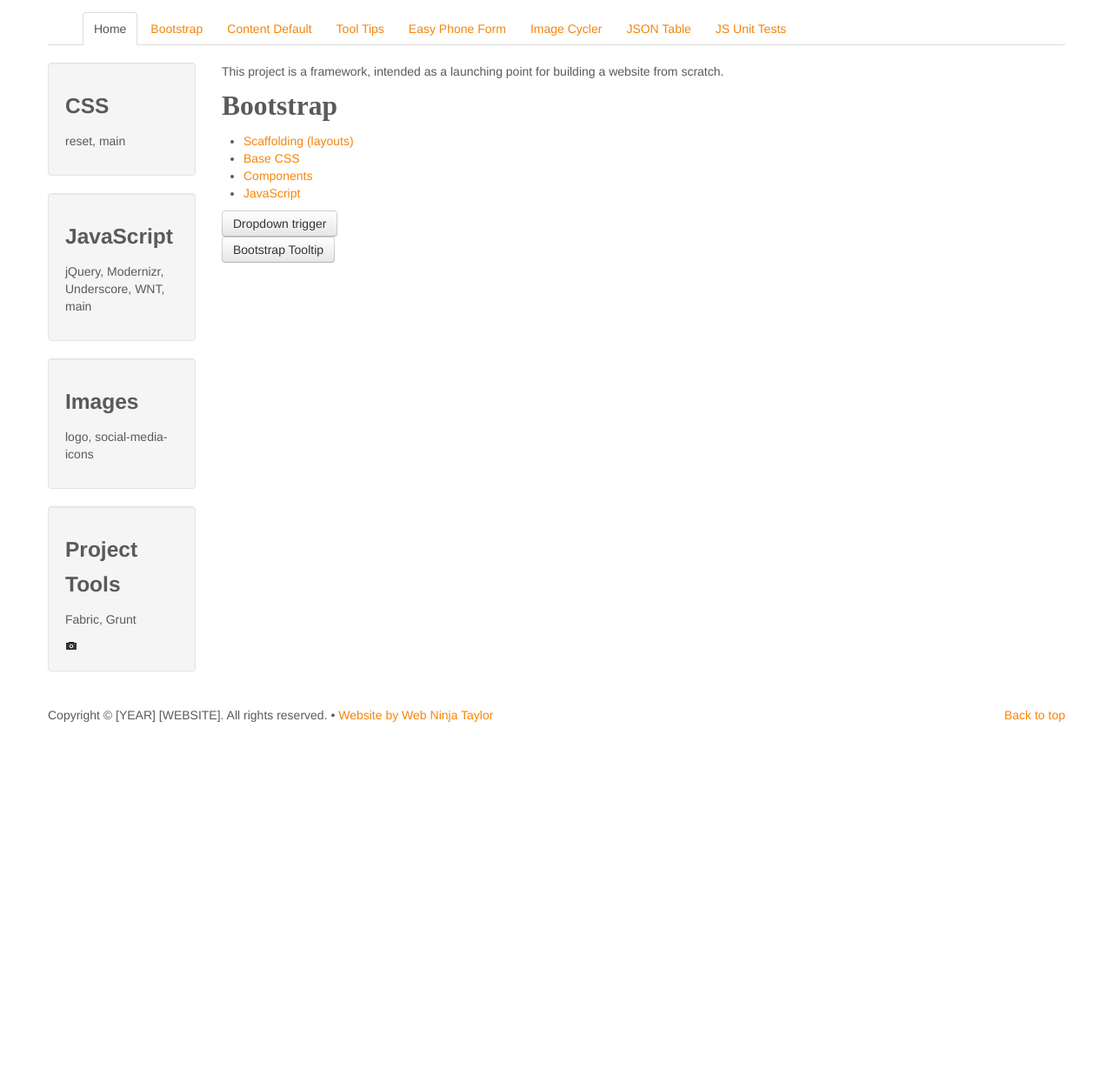
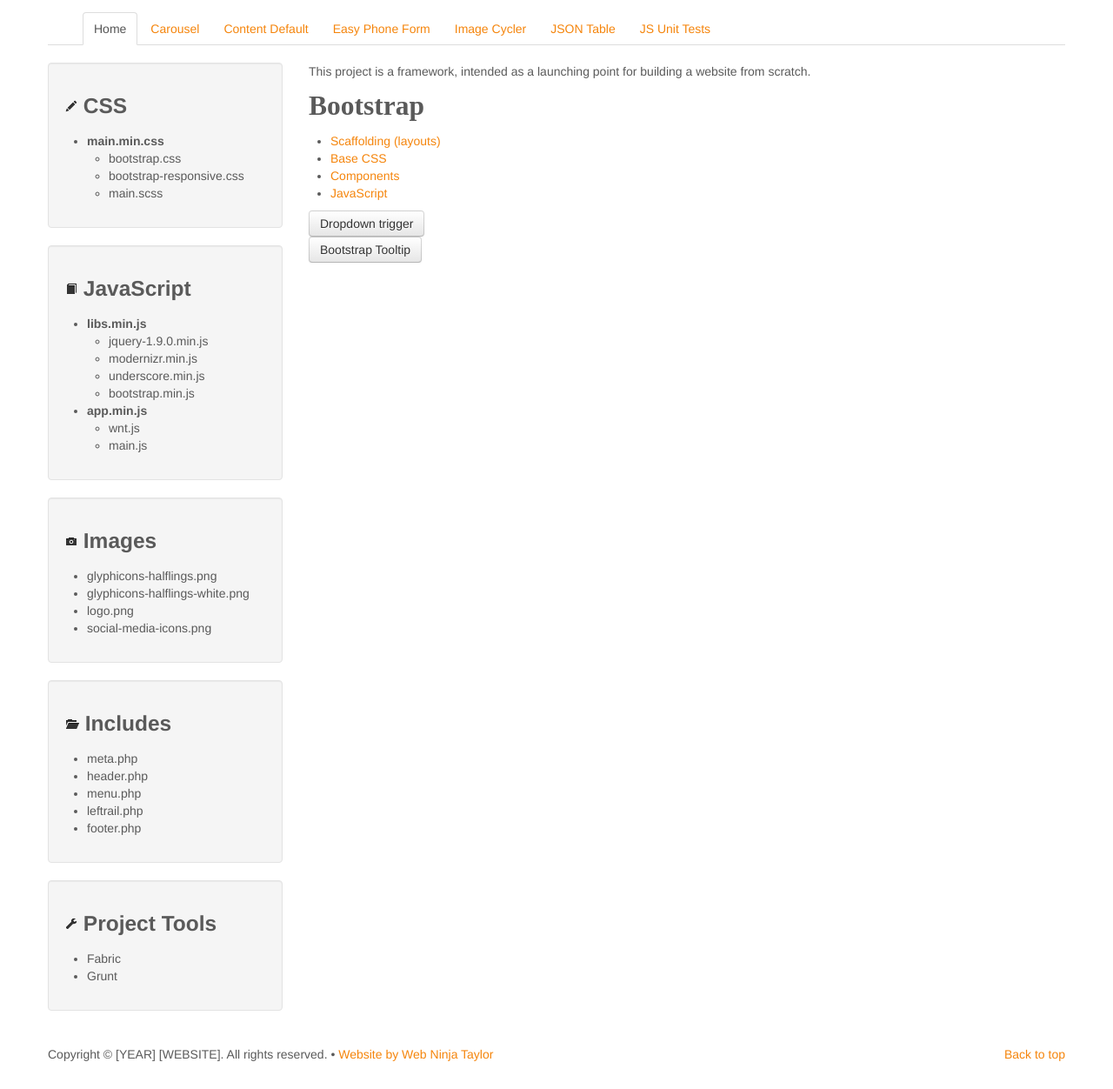
Before and after one commit to webninjataylor/wntframework, a PHP site: page /index.php in a window 1280 px wide. Shown: the part 95-1347 px from the top of the page at 87% size. Before the commit the page ends 925 px from the top, so only its background shows below. Run offline with PHP 8.4, Linux system fonts and the light colour scheme; some libraries are stand-ins or nearby versions; some web fonts are replaced.

Commit message:
Bootstrap cleanup and Google Search

```diff
--- a/css/main.scss
+++ b/css/main.scss
@@ -35,6 +35,13 @@ header {
 }
 #logo {
     float: left;
+}
+.search {
+    float: right;
+    width: 300px;
+}
+.gsc-input {
+    background-image: none !important;
 }
 /**********************/
 /******** MENU ********/
@@ -153,6 +160,10 @@ article {
     line-height: 1;
     letter-spacing: -1px;
 }
+.h3-icon {
+    position: relative;
+    top: 6px;
+}
 /************************/
 /******** FOOTER ********/
 /************************/
--- a/includes/header.php
+++ b/includes/header.php
@@ -1,3 +1,19 @@
 <header class="container">
     <a href="/wntframework/index.php" class="brand"><img src="/wntframework/images/logo.png" id="logo" alt="Logo"></a>
+    <div class="search">
+        <!-- MUST BE RE-GENERATED FOR THE SITE USING IT -->
+        <script>
+          (function() {
+            var cx = '016419253021854946807:dmdrjazxqwg';
+            var gcse = document.createElement('script');
+            gcse.type = 'text/javascript';
+            gcse.async = true;
+            gcse.src = (document.location.protocol == 'https:' ? 'https:' : 'http:') +
+                '//www.google.com/cse/cse.js?cx=' + cx;
+            var s = document.getElementsByTagName('script')[0];
+            s.parentNode.insertBefore(gcse, s);
+          })();
+        </script>
+        <gcse:search></gcse:search>
+    </div>
 </header>
--- a/includes/leftrail.php
+++ b/includes/leftrail.php
@@ -1,19 +1,59 @@
-<section class="left-rail span2">
+<section class="left-rail span3">
     <aside class="well">
-        <h3>CSS</h3>
-        <p>reset, main</p>
+        <h3><span class="icon-pencil h3-icon"></span> CSS</h3>
+        <ul>
+            <li><strong>main.min.css</strong>
+                <ul>
+                    <li>bootstrap.css</li>
+                    <li>bootstrap-responsive.css</li>
+                    <li>main.scss</li>
+                </ul>
+            </li>
+        </ul>
     </aside>
     <aside class="well">
-        <h3>JavaScript</h3>
-        <p>jQuery, Modernizr, Underscore, WNT, main</p>
+        <h3><span class="icon-book h3-icon"></span> JavaScript</h3>
+        <ul>
+            <li><strong>libs.min.js</strong>
+                <ul>
+                    <li>jquery-1.9.0.min.js</li>
+                    <li>modernizr.min.js</li>
+                    <li>underscore.min.js</li>
+                    <li>bootstrap.min.js</li>
+                </ul>
+            </li>
+            <li><strong>app.min.js</strong>
+                <ul>
+                    <li>wnt.js</li>
+                    <li>main.js</li>
+                </ul>
+            </li>
+        </ul>
     </aside>
     <aside class="well">
-        <h3>Images</h3>
-        <p>logo, social-media-icons</p>
+        <h3><span class="icon-camera h3-icon"></span> Images</h3>
+        <ul>
+            <li>glyphicons-halflings.png</li>
+            <li>glyphicons-halflings-white.png</li>
+            <li>logo.png</li>
+            <li>social-media-icons.png</li>
+        </ul>
     </aside>
     <aside class="well">
-        <h3>Project Tools</h3>
-        <p>Fabric, Grunt</p>
-        <span class="icon-camera"></span>
+        <h3><span class="icon-folder-open h3-icon"></span> Includes</h3>
+        <ul>
+            <li>meta.php</li>
+            <li>header.php</li>
+            <li>menu.php</li>
+            <li>leftrail.php</li>
+            <li>footer.php</li>
+        </ul>
+    </aside>
+    <aside class="well">
+        <h3><span class="icon-wrench h3-icon"></span> Project Tools</h3>
+        <ul>
+            <li>Fabric</li>
+            <li>Grunt</li>
+        </ul>
     </aside>
 </section>
--- a/includes/menu.php
+++ b/includes/menu.php
@@ -6,9 +6,8 @@
     </a>
     <menu class="nav nav-tabs nav-collapse collapse">
         <li><a href="/wntframework/index.php">Home</a></li>
-        <li><a href="/wntframework/pages/bootstrap.php">Bootstrap</a></li>
+        <li><a href="/wntframework/pages/carousel.php">Carousel</a></li>
         <li><a href="/wntframework/pages/contentdefault.php">Content Default</a></li>
-        <li><a href="/wntframework/pages/tooltips.php">Tool Tips</a></li>
         <li><a href="/wntframework/pages/easyphoneform.php">Easy Phone Form</a></li>
         <li><a href="/wntframework/pages/imagecycler.php">Image Cycler</a></li>
         <li><a href="/wntframework/pages/jsontable.php">JSON Table</a></li>
--- a/index.php
+++ b/index.php
@@ -11,7 +11,7 @@
     <div class="container">
         <div class="row">
             <?php include('includes/leftrail.php'); ?>
-            <section class="span10">
+            <section class="span9">
                 <p>This project is a framework, intended as a launching point for building a website from scratch.</p>
                 <h2>Bootstrap</h2>
                 <ul>
--- a/js/main.js
+++ b/js/main.js
@@ -17,11 +17,6 @@ _gaq.push(['_trackPageview']);
 
 /******** SITE LOCKDOWN ********/
 //wnt.lockdown(new Date(2013,4,22));   // Make sure to subtract one from the zero-based month
-
-
-
-/******** TOOL-TIP POP-UPS ********/
-wnt.tooltip('.tooltiptest');   // Pass in element(s) which have tips (data-id needs to match id of hidden tip)
 
 
 
--- a/pages/bootstrap.php
+++ b/pages/carousel.php
@@ -2,7 +2,7 @@
 <html lang="en-US">
 <head>
     <meta charset="UTF-8">
-    <title>Bootstrap</title>
+    <title>Carousel</title>
     <?php include('../includes/meta.php'); ?>
 </head>
 <body>
@@ -11,7 +11,7 @@
     <div class="container">
         <div class="row">
             <?php include('../includes/leftrail.php'); ?>
-            <section class="span10">
+            <section class="span9">
                 <!-- CAROUSEL -->
                 <div id="myCarousel" class="carousel slide">
                     <div class="carousel-inner">
--- a/pages/contentdefault.php
+++ b/pages/contentdefault.php
@@ -11,7 +11,7 @@
     <div class="container">
         <div class="row">
             <?php include('../includes/leftrail.php'); ?>
-            <section class="span10">
+            <section class="span9">
                 <h1>Content Default</h1>
                 <p>
                     <a href="?dcl=water">Show Water via URL</a>
--- a/pages/easyphoneform.php
+++ b/pages/easyphoneform.php
@@ -11,7 +11,7 @@
     <div class="container">
         <div class="row">
             <?php include('../includes/leftrail.php'); ?>
-            <section class="span10">
+            <section class="span9">
                 <h1>Easy Phone Form</h1>
                 <form id="easyphone">
                     <label>Phone:</label>
--- a/pages/imagecycler.php
+++ b/pages/imagecycler.php
@@ -11,7 +11,7 @@
     <div class="container">
         <div class="row">
             <?php include('../includes/leftrail.php'); ?>
-            <section class="span10">
+            <section class="span9">
                 <h1>Image Cycler</h1>
                 <div id="cycler">
                     <img src="/wntframework/images/water.jpg" alt="Water">
--- a/pages/jsontable.php
+++ b/pages/jsontable.php
@@ -11,7 +11,7 @@
     <div class="container">
         <div class="row">
             <?php include('../includes/leftrail.php'); ?>
-            <section class="span10">
+            <section class="span9">
                 <h1>JSON Table</h1>
                 <p>NOTE: Need to stop JSON from loading on every page.</p>
                 <table id="prices" class="table">
--- a/pages/tests.php
+++ b/pages/tests.php
@@ -12,7 +12,7 @@
     <div class="container">
         <div class="row">
             <?php include('../includes/leftrail.php'); ?>
-            <section class="span10">
+            <section class="span9">
                 <h1>JS Unit Tests</h1>
                 <div id="qunit"></div>
                 <div id="qunit-fixture"></div>
```
Also changed, not shown: js/app.min.js (+1 -1 lines), js/wnt.js (+0 -25 lines), pages/tooltips.php (deleted, +0 -23 lines), README.md, css/main.min.css, images/camera_d3-1.png (deleted), images/diamond_upholstery.png (deleted), images/drop.png (deleted).
